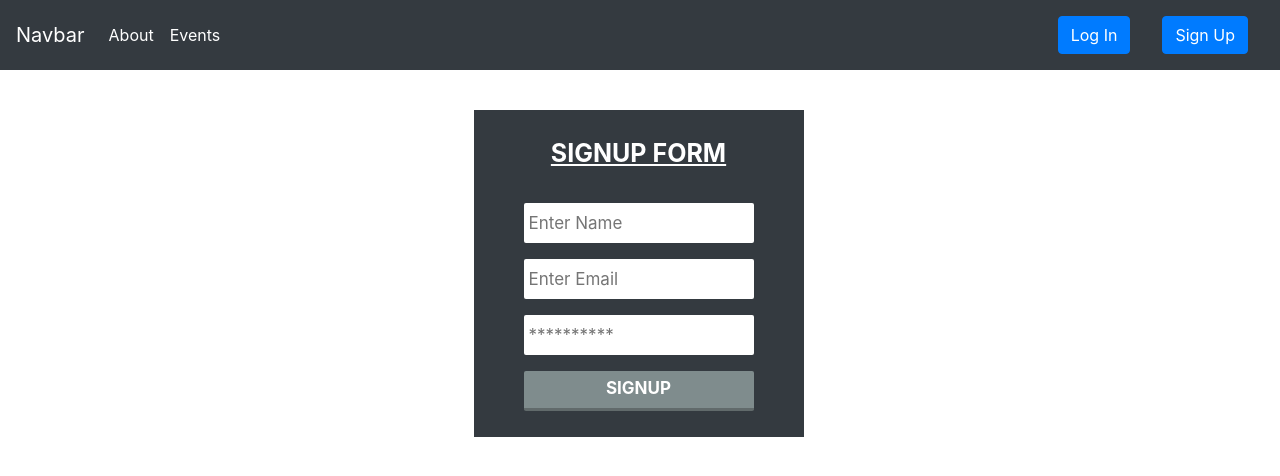
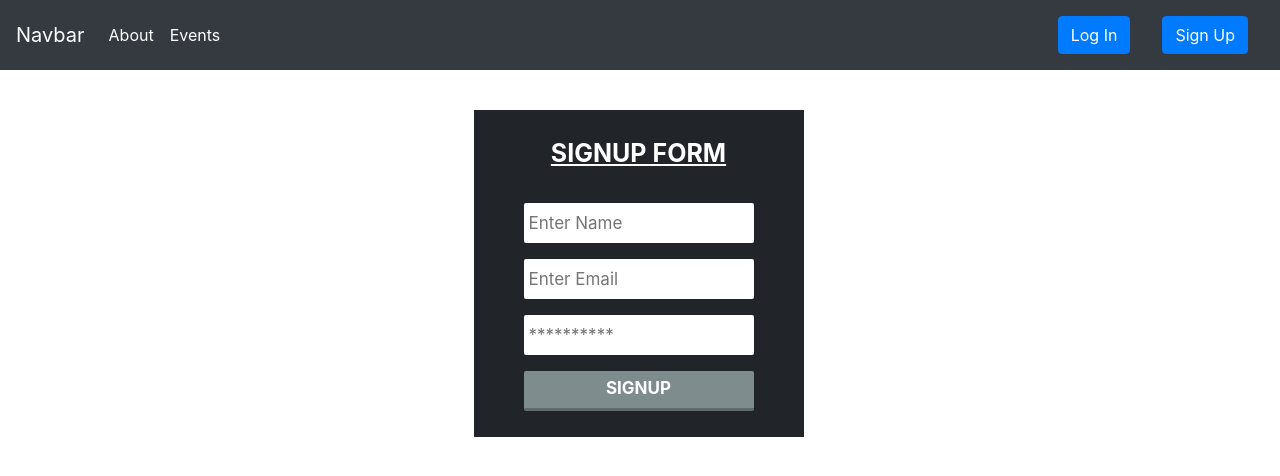
Before and after one commit to Siddharth6780/Events_Planner, a React (Create React App) app in the folder fronend/: page /users/signup in a window 1280 px wide. Shown: the top 476 px of the page. Built offline with nearby package versions, Linux system fonts and the light colour scheme.

Commit message:
Added Environment Variables to frontend

```diff
--- a/fronend/package.json
+++ b/fronend/package.json
@@ -12,6 +12,7 @@
     "framer-motion": "^4.1.17",
     "react": "^17.0.2",
     "react-dom": "^17.0.2",
+    "react-dotenv": "^0.1.3",
     "react-router-dom": "^5.3.0",
     "react-scripts": "4.0.3",
     "web-vitals": "^1.0.1"
--- a/fronend/src/components/Signup.js
+++ b/fronend/src/components/Signup.js
@@ -8,7 +8,7 @@ const Signup = () => {
 
   async function signupUser(e) {
     e.preventDefault();
-    let url = "http://localhost:3000/users/signup";
+    let url = process.env.REACT_APP_SIGNUP_API;
     const response = await fetch(url, {
       method: "POST",
       headers: {
--- a/fronend/src/components/style.css
+++ b/fronend/src/components/style.css
@@ -22,7 +22,7 @@ body {
   width: 330px;
   margin-left: 35%;
   padding: 10px;
-  background-color: #343a40;
+  background-color: #212529;
   margin-top: 40px;
 }
 .form_div .form_label {
```
Also changed, not shown: 2 other files (tests, documents, lock files or other folders).
